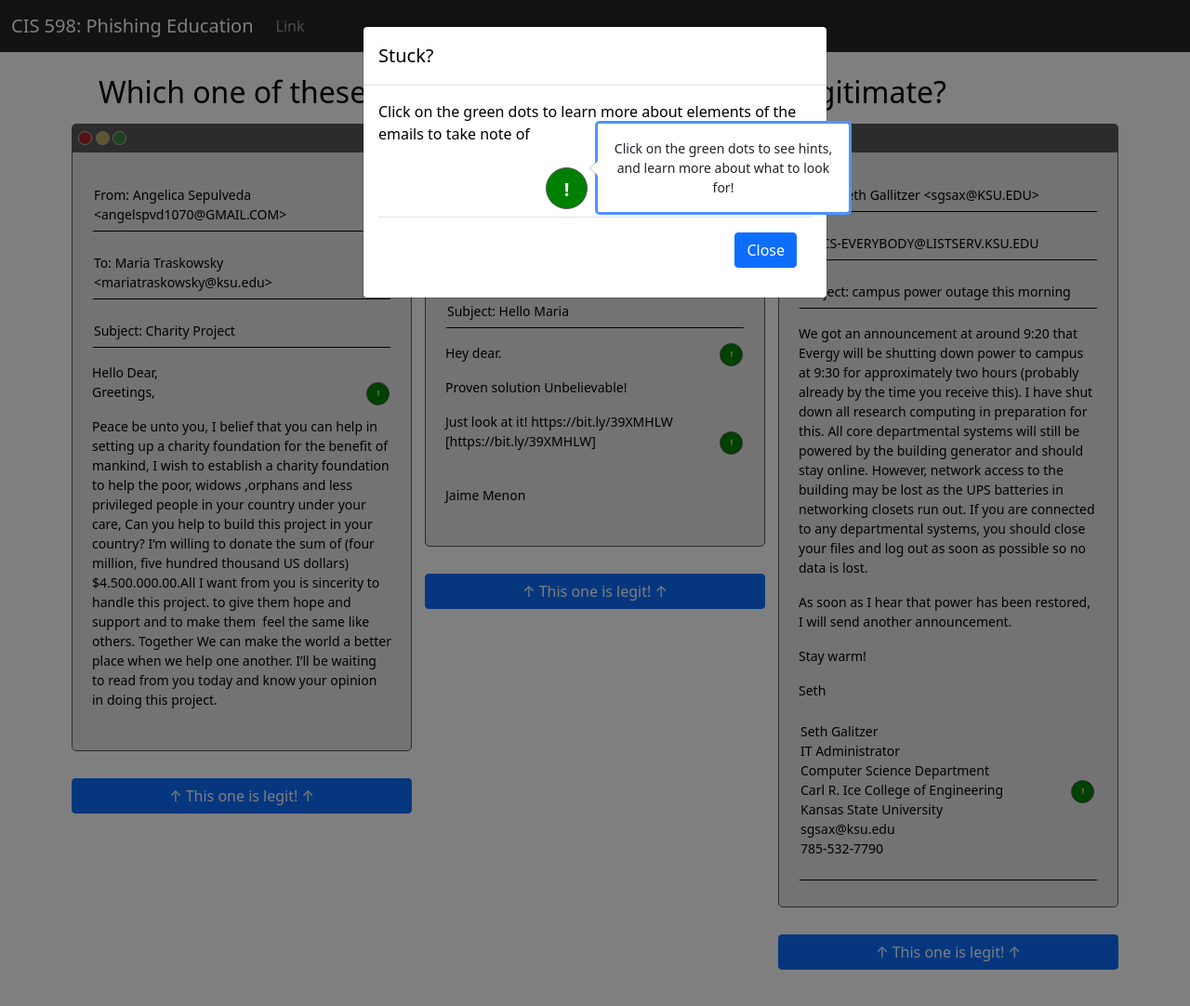
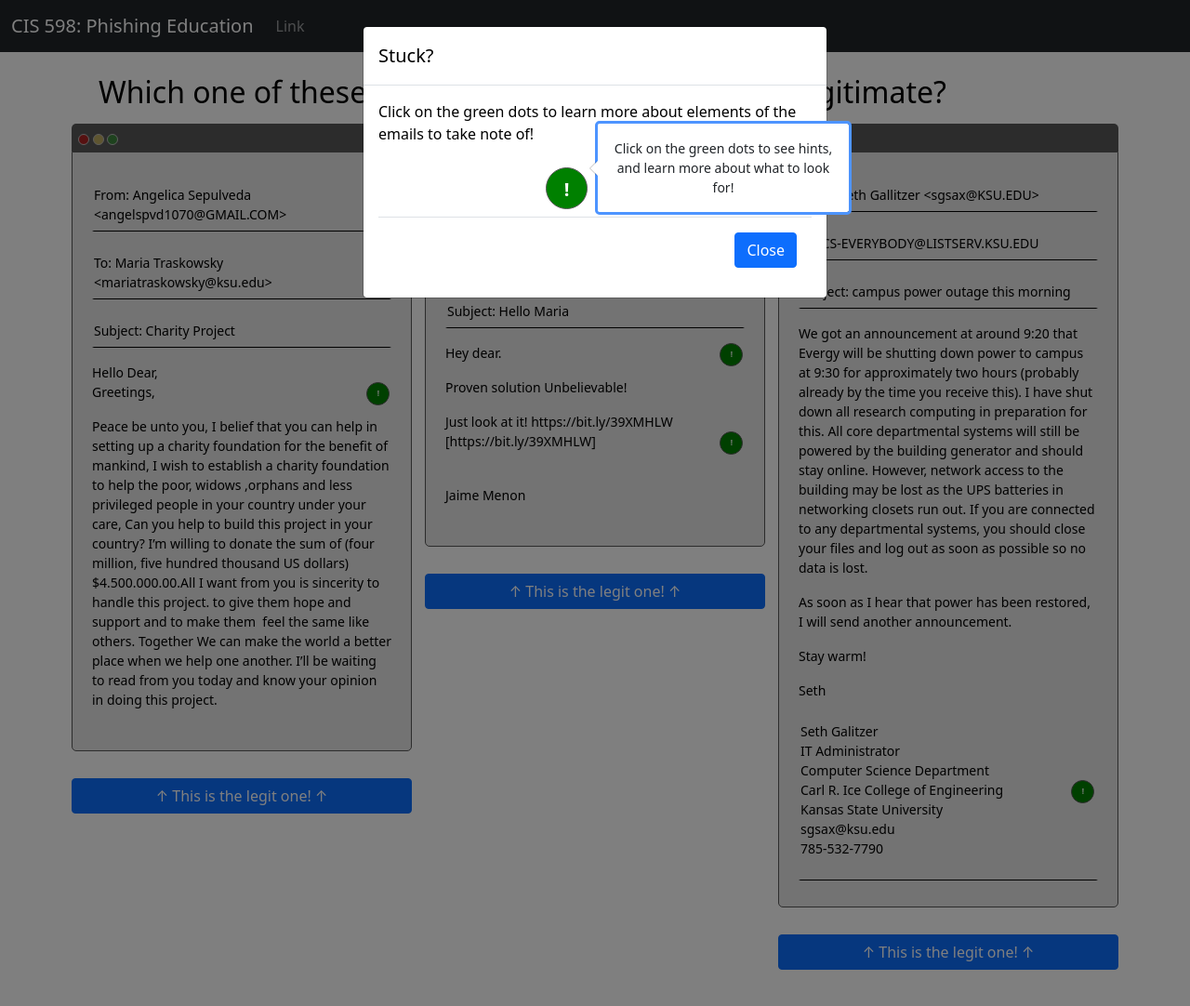
Before and after one commit to mtraskowsky/phishingEd, a Django app: page /challenge/ in a window 1280 px wide. Shown: the top 1082 px of the page at 93% size. Run offline with Django 3.2, Linux system fonts and the light colour scheme; some libraries are stand-ins or nearby versions.

Commit message:
changed email header button size + css stuff

```diff
--- a/static/css/styles.css
+++ b/static/css/styles.css
@@ -69,33 +69,33 @@ body {
 
 .dot-red {
     opacity: 0.6;
-    height: 15px;
-    width: 15px;
+    height: 12px;
+    width: 12px;
     background-color: #e60000;
     border-radius: 50%;
     display: inline-block;
     border: 1px solid white;
-} /* old red color:background-color: #e60000;*/
+}
 
 .dot-yellow {
     opacity: 0.6;
-    height: 15px;
-    width: 15px;
+    height: 12px;
+    width: 12px;
     background-color: #ffe066;
     border-radius: 50%;
     display: inline-block;
     border: 1px solid white;
-} /* old yellow: background-color: #ffe066;*/
+}
 
 .dot-green {
     opacity: 0.6;
-    height: 15px;
-    width: 15px;
+    height: 12px;
+    width: 12px;
     background-color: #29a329;
     border-radius: 50%;
     display: inline-block;
     border: 1px solid white;
-} /* old green: background-color: #29a329 */
+}
 
 .dot-hint {
     height: 25px;
@@ -170,4 +170,5 @@ body {
 }
 
 #hintBtnPopover {
+    text-align: center;
 }
--- a/templates/challenge.html
+++ b/templates/challenge.html
@@ -66,7 +66,7 @@
             </div>
             <div class="d-grid gap-2">
                 </br>
-                <button class="btn btn-primary" type="button">&uarr; This one is legit! &uarr;</button>
+                <button id="legitButton-1" class="btn btn-primary" type="button">&uarr; This is the legit one! &uarr;</button>
             </div>
         </div>
         <div class="col-sm" style="font-size:14px">
@@ -110,7 +110,7 @@
             </div>
             <div class="d-grid gap-2">
                 </br>
-                <button class="btn btn-primary" type="button">&uarr; This one is legit! &uarr;</button>
+                <button id="legitButton-2" class="btn btn-primary" type="button">&uarr; This is the legit one! &uarr;</button>
             </div>
         </div>
         <div class="col-sm" style="font-size:14px">
@@ -155,7 +155,7 @@
             </div>
             <div class="d-grid gap-2">
                 </br>
-                <button class="btn btn-primary" type="button">&uarr; This one is legit! &uarr;</button>
+                <button id="legitButton-3" class="btn btn-primary" type="button">&uarr; This is the legit one! &uarr;</button>
             </div>
         </div>
       </div>
@@ -170,11 +170,11 @@
             <h5 class="modal-title">Stuck?</h5>
           </div>
           <div class="modal-body">
-              <p>Click on the green dots to learn more about elements of the emails to take note of
+              <p>Click on the green dots to learn more about elements of the emails to take note of!
               </p>
               <div class="row">
                 <div class="col-sm">
-                    <div id="hintBtnPopover" data-toggle="hintBtnPopover" data-bs-trigger="hover" data-bs-html="true"
+                    <div id="hintBtnPopover" data-toggle="hintBtnPopover" data-bs-trigger="click" data-bs-html="true"
                         data-bs-content="Click on the green dots to see hints, and learn more about what to look for!">
                         <button type="button" id="hint1-dot" class="btn dot-hint-large btn-success btn-lg float-end"><b>!</b></button>
                     </div>
@@ -210,28 +210,7 @@
 /*
         $(document).ready(function(){
           $("#modalCloseBtn").click(function(){
-            $('[data-toggle="hintBtnPopover"]').popover('toggle');
-
-            // fades out email 1
-            var top1 = document.getElementById("email-top-1");
-            top1.classList.toggle("email-ind-dimmed");
-
-            var box1 = document.getElementById("email-box-1");
-            box1.classList.toggle("email-ind-dimmed");
-
-            // fades out email 2
-            var top2 = document.getElementById("email-top-2");
-            top2.classList.toggle("email-ind-dimmed");
-
-            var box2 = document.getElementById("email-box-2");
-            box2.classList.toggle("email-ind-dimmed");
-
-            // fades out email 3
-            var top3 = document.getElementById("email-top-3");
-            top3.classList.toggle("email-ind-dimmed");
-
-            var box3 = document.getElementById("email-box-3");
-            box3.classList.toggle("email-ind-dimmed");
+            //$('[data-toggle="hintBtnPopover"]').popover('toggle');
           });
         });
 */
@@ -245,37 +224,6 @@
           //$("#hint5-dot").hide();
         });
 
-// Toggle all hint circle buttons with large hint button
-        $(document).ready(function(){
-          $("#hintButton").click(function(){
-            $("#hint1-dot").toggle();
-            $("#hint2-dot").toggle();
-            $("#hint3-dot").toggle();
-            $("#hint4-dot").toggle();
-            $("#hint5-dot").toggle();
-
-            // fades out email 1
-            var top1 = document.getElementById("email-top-1");
-            top1.classList.remove("email-ind-dimmed")
-
-            var box1 = document.getElementById("email-box-1");
-            box1.classList.remove("email-ind-dimmed");
-
-            // fades out email 2
-            var top2 = document.getElementById("email-top-2");
-            top2.classList.remove("email-ind-dimmed");
-
-            var box2 = document.getElementById("email-box-2");
-            box2.classList.remove("email-ind-dimmed");
-
-            // fades out email 3
-            var top3 = document.getElementById("email-top-3");
-            top3.classList.remove("email-ind-dimmed");
-
-            var box3 = document.getElementById("email-box-3");
-            box3.classList.remove("email-ind-dimmed");
-          });
-        });
 
 // INDIVIDUAL HINT FUNCTIONALITY
 //        $(document).ready(function(){
```
